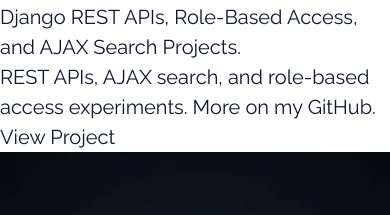
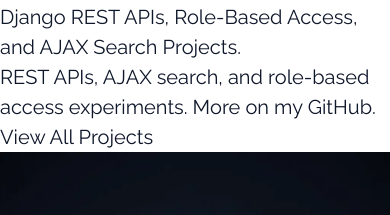
Before and after one commit to peter-njoro/react, a React (Vite) app: page / in a window 390 px wide. Shown: the part 2164-2379 px from the top of the page. Built offline with nearby package versions, Linux system fonts and the light colour scheme.

Commit message:
fixed text in projects section responsive view.

```diff
--- a/src/screens/PortfolioWithForm/PortfolioWithForm.tsx
+++ b/src/screens/PortfolioWithForm/PortfolioWithForm.tsx
@@ -305,7 +305,7 @@
                             className="flex flex-col md:flex-row w-full bg-white rounded-3xl overflow-hidden shadow-lg animate-fade-in"
                             style={{ "--animation-delay": `${800 + index * 200}ms` } as React.CSSProperties}
                         >
-                            <CardContent className="p-0 flex w-full h-full">
+                            <CardContent className="p-0 flex flex-col md:flex-row w-full h-full">
                                 {project.imagePosition === "left" ? (
                                     <>
                                         <img
@@ -361,7 +361,7 @@
                                                         className="rounded-3xl border border-solid border-[#25282b] hover:bg-brand-yellow hover:border-brand-yellow transition-colors"
                                                     >
                                                         <span className="[font-family:'Roboto',Helvetica] font-medium text-font-high-emphasis text-lg leading-[27px] whitespace-nowrap">
-                                                            View Project
+                                                            View All Projects
                                                         </span>
                                                     </Button>
                                                 </a>
@@ -418,7 +418,7 @@
                                                         className="rounded-3xl border border-solid border-[#25282b] hover:bg-brand-yellow hover:border-brand-yellow transition-colors"
                                                     >
                                                         <span className="[font-family:'Roboto',Helvetica] font-medium text-font-high-emphasis text-lg leading-[27px] whitespace-nowrap">
-                                                            View Project
+                                                            View All Projects
                                                         </span>
                                                     </Button>
                                                 </a>
```
